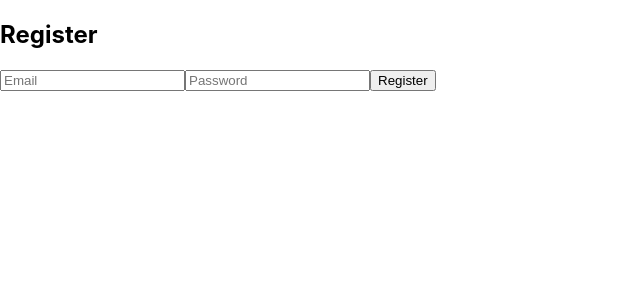
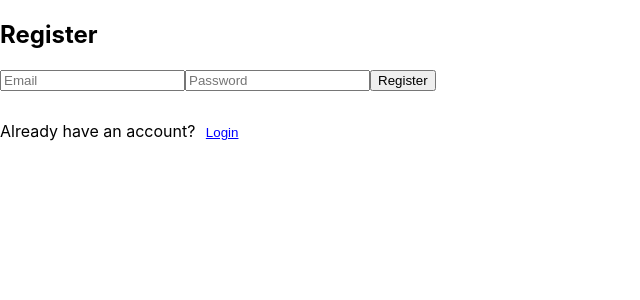
Before and after one commit to namumali/MFA, a React (Create React App) app in the folder client/: page / in a window 1280 px wide. Shown: the top 300 px of the page, without its empty margins (0-640 px from the left). Built offline with nearby package versions, Linux system fonts and the light colour scheme.

Commit message:
Checked in for updating Register page

```diff
--- a/client/src/pages/Register.js
+++ b/client/src/pages/Register.js
@@ -1,17 +1,34 @@
 import React, { useState } from 'react';
 import axios from 'axios';
 import { QRCodeSVG } from 'qrcode.react';
+import { useNavigate } from 'react-router-dom';
+
 const Register = () => {
   const [email, setEmail] = useState('');
   const [password, setPassword] = useState('');
   const [otpUri, setOtpUri] = useState('');
+  const [otp, setOtp] = useState('');
+  const [showOtpInput, setShowOtpInput] = useState(false);
+  const navigate = useNavigate();
 
   const handleRegister = async () => {
     try {
       const res = await axios.post('http://127.0.0.1:5000/register', { email, password });
       setOtpUri(res.data.otp_uri);
+      setShowOtpInput(true);
     } catch (err) {
-      alert(err.response.data.error || "Registration failed");
+      alert(err.response?.data?.error || "Registration failed");
+    }
+  };
+
+  const handleOtpVerify = async () => {
+    try {
+      const res = await axios.post('http://127.0.0.1:5000/verify', { email, otp });
+      if (res.data.message === 'Login successful') {
+        navigate('/success');
+      }
+    } catch (err) {
+      alert(err.response?.data?.error || "OTP verification failed");
     }
   };
 
@@ -21,12 +38,29 @@ const Register = () => {
       <input placeholder="Email" value={email} onChange={e => setEmail(e.target.value)} />
       <input type="password" placeholder="Password" value={password} onChange={e => setPassword(e.target.value)} />
       <button onClick={handleRegister}>Register</button>
+
       {otpUri && (
         <div>
           <h4>Scan QR with Google Authenticator</h4>
           <QRCodeSVG value={otpUri} />
         </div>
       )}
+
+      {showOtpInput && (
+        <div style={{ marginTop: '20px' }}>
+          <h4>Enter OTP from Google Authenticator</h4>
+          <input placeholder="Enter 6-digit OTP" value={otp} onChange={e => setOtp(e.target.value)} />
+          <button onClick={handleOtpVerify}>Verify OTP</button>
+        </div>
+      )}
+
+      {/* Existing user login option */}
+      <p style={{ marginTop: '30px' }}>
+        Already have an account?{' '}
+        <button onClick={() => navigate('/login')} style={{ color: 'blue', textDecoration: 'underline', background: 'none', border: 'none', cursor: 'pointer' }}>
+          Login
+        </button>
+      </p>
     </div>
   );
 };
```
